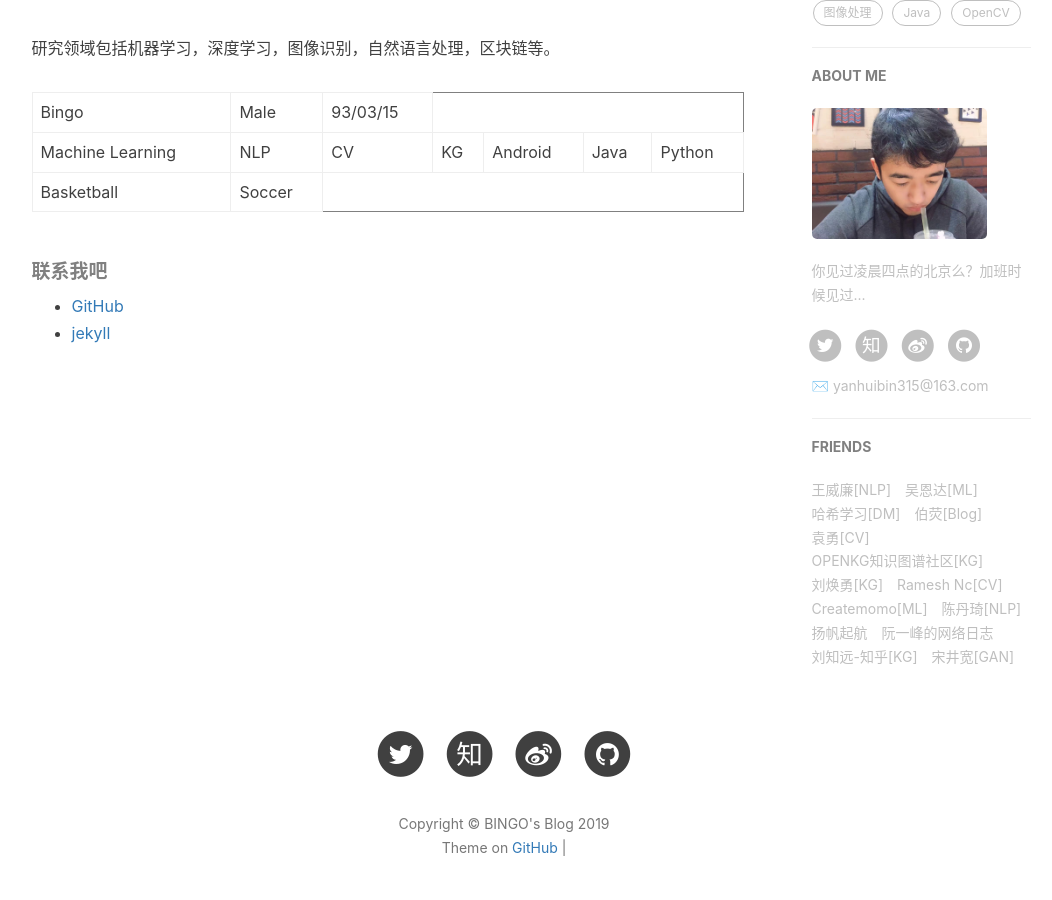
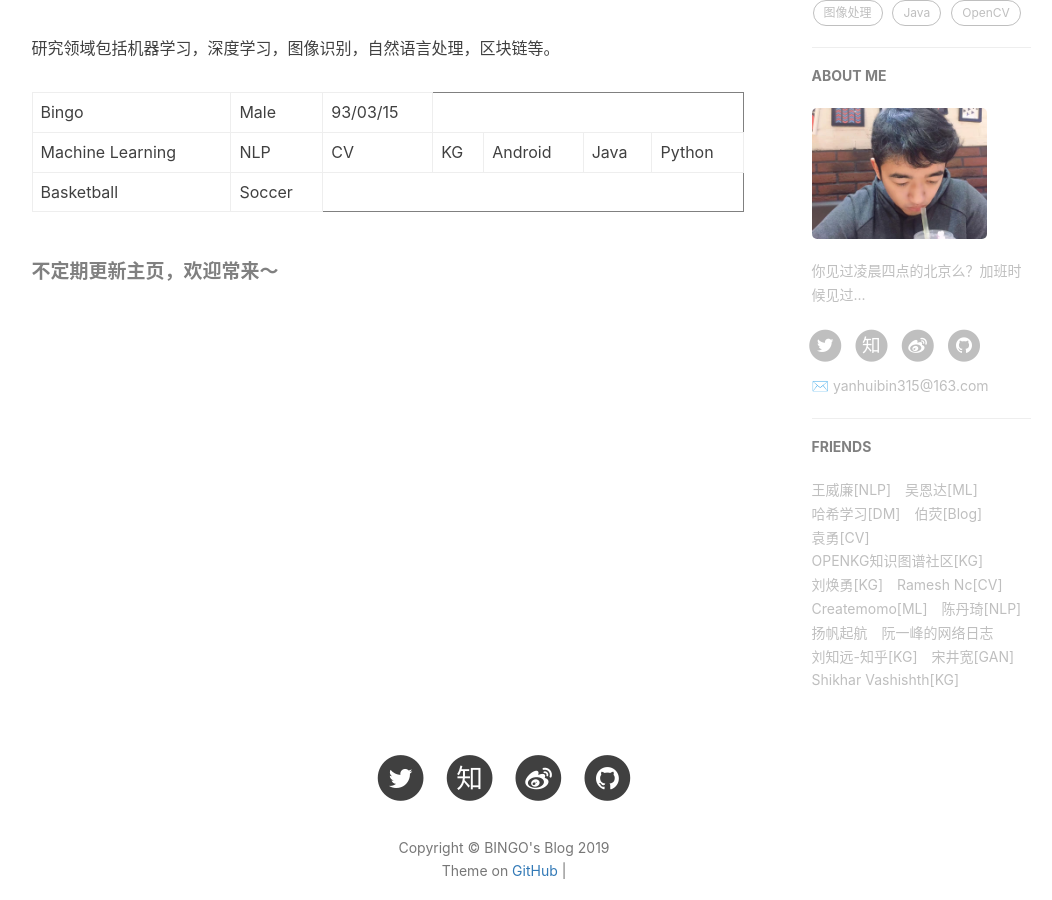
Before and after one commit to yutong2021/yutong2021.github.io, a Jekyll site: the page built from about.html, in a window 1280 px wide and 900 px high, scrolled down 582 px. Shown: the whole window, without its empty margins (136-1188 px from the left). Built offline with Jekyll 4.4.1, drawn with Linux system fonts in a browser that asks for light colours; nearby versions of some CDN libraries; comment, search, counter and statistics services are not loaded.

Commit message:
new config

```diff
--- a/_config.yml
+++ b/_config.yml
@@ -138,5 +138,8 @@
     },{
         title: "宋井宽[GAN]",
         href: "http://cfm.uestc.edu.cn/~songjingkuan/"
+    },{
+        title: "Shikhar Vashishth[KG]",
+        href: "https://shikhar-vashishth.github.io/"
     }
 ]
--- a/about.html
+++ b/about.html
@@ -43,12 +43,8 @@
         </tr>
     </table>
 
-    <h5>联系我吧</h5>
+    <h5>不定期更新主页，欢迎常来～</h5>
 
-    <ul>
-        <li><a href="https://github.com">GitHub</a></li>
-        <li><a href="http://jekyll.com.cn/">jekyll</a></li>
-    </ul>
 </div>
 
 <!-- English Version -->
```
